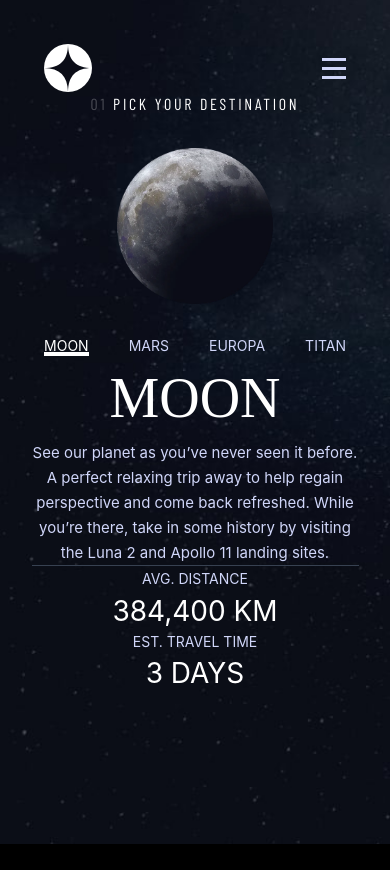
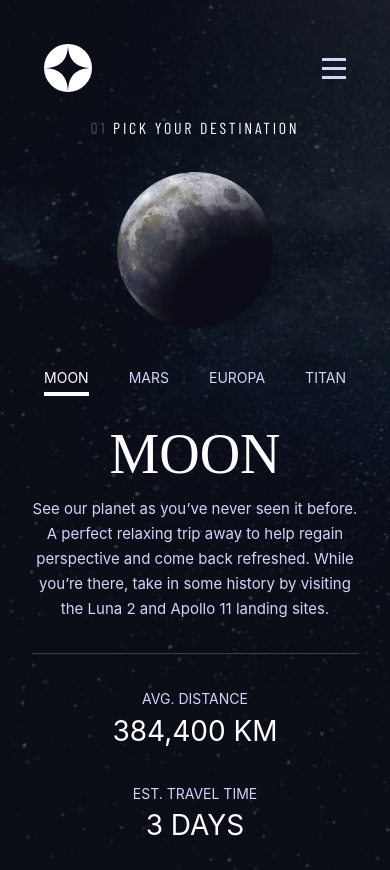
Before and after one commit to alexisarte/space-tourism-website, a React (Vite) app: page /destination in a window 390 px wide. Before the commit the page ends 844 px from the top, so only its background shows below. Built offline with nearby package versions, Linux system fonts and the light colour scheme; a web font is replaced by a local one.

Commit message:
Mobile design of the destination page 2.0

```diff
--- a/src/components/DestinationItem.tsx
+++ b/src/components/DestinationItem.tsx
@@ -1,18 +1,16 @@
 type DestinationItemProps = {
   name: string;
   onclick: (name: string) => void;
-  isActive: string;
+  isActive: boolean;
 };
 
 const DestinationItem = ({ name, onclick, isActive }: DestinationItemProps) => {
   return (
-    <li className="group relative" onClick={() => onclick(name)}>
-      <span className={`${isActive === name ? "text-white" : " "}`}>
-        {name}
-      </span>
+    <li className="group relative py-2" onClick={() => onclick(name)}>
+      <span className={`${isActive ? "text-white" : " "}`}>{name}</span>
       <span
         className={`absolute bottom-0 block h-1 w-full ${
-          isActive === name
+          isActive
             ? "bg-white"
             : "scale-0 transition-all duration-700 group-hover:scale-100 group-hover:bg-white group-hover:opacity-50"
         }`}
--- a/src/pages/Destination.tsx
+++ b/src/pages/Destination.tsx
@@ -20,13 +20,13 @@ const Destination = () => {
   const [destination, setDestination] = useState<DestinationType | undefined>(
     data.destinations[0]
   );
-  const [isActive, setIsActive] = useState('Moon');
+  const [activeItem, setActiveItem] = useState("Moon");
 
   const destinations = [
-    { name: 'Moon', isActive: isActive  === 'Destination 1' },
-    { name: 'Mars', isActive: isActive  === 'Destination 2' },
-    { name: 'Europa', isActive: isActive  === 'Destination 3' },
-    { name: 'Titan', isActive: isActive  === 'Destination 3' },
+    { name: "Moon", isActive: activeItem === "Moon" },
+    { name: "Mars", isActive: activeItem === "Mars" },
+    { name: "Europa", isActive: activeItem === "Europa" },
+    { name: "Titan", isActive: activeItem === "Titan" },
   ];
 
   // const handleOnclick = (e: React.MouseEvent<HTMLElement, MouseEvent>) => {
@@ -55,14 +55,14 @@ const Destination = () => {
       (destination) => destination.name === formattedName
     );
     setDestination(newDestination);
-    setIsActive(destinationName);
+    setActiveItem(destinationName);
   };
 
   return (
     <>
       <section className="bg-destination min-h-screen">
         <Header />
-        <main className="grid place-items-center text-center">
+        <main className="grid place-items-center text-center py-6">
           <section className="grid place-items-center">
             <h5 className="tracking-[2.70px]">
               <span className="opacity-25 font-bold">01</span> pick your
@@ -74,39 +74,41 @@ const Destination = () => {
               className="w-2/5 my-8"
             />
           </section>
-          <div>
+          <section>
             <nav>
               <ul className="flex justify-center gap-10 text-sm uppercase list-none text-pale-blue">
-                {destinations.map((destination) => (
+                {destinations.map((d) => (
                   <DestinationItem
-                    key={destination.name}
-                    name={destination.name}
+                    key={d.name}
+                    name={d.name}
                     onclick={handleOnClick}
-                    isActive={isActive}
+                    isActive={d.isActive}
                   />
                 ))}
               </ul>
             </nav>
+            <div className="grid gap-8 mt-4">
+              <div>
                 <h2 className="text-[56px] sm:text-[80px] lg:text-[100px]">
                   {destination?.name}
                 </h2>
                 <p className="text-pale-blue text-[15px] leading-[25px] max-w-[327px]">
                   {destination?.description}
                 </p>
+              </div>
               <hr className="border-gray-700" />
-            <div className="uppercase">
               <div>
                 <span className="text-pale-blue text-sm">AVG. DISTANCE</span>
-                <p className="text-[28px]">{destination?.distance}</p>
+                <p className="text-[28px] uppercase">{destination?.distance}</p>
               </div>
-              <div>
-                <span className="block text-pale-blue text-sm uppercase">
+              <div className="uppercase">
+                <span className="block text-pale-blue text-sm">
                   Est. travel time
                 </span>
                 <time className="text-[28px]">{destination?.travel}</time>
               </div>
             </div>
-          </div>
+          </section>
         </main>
       </section>
     </>
```
Lines whose indentation alone changed are shown as unchanged.
